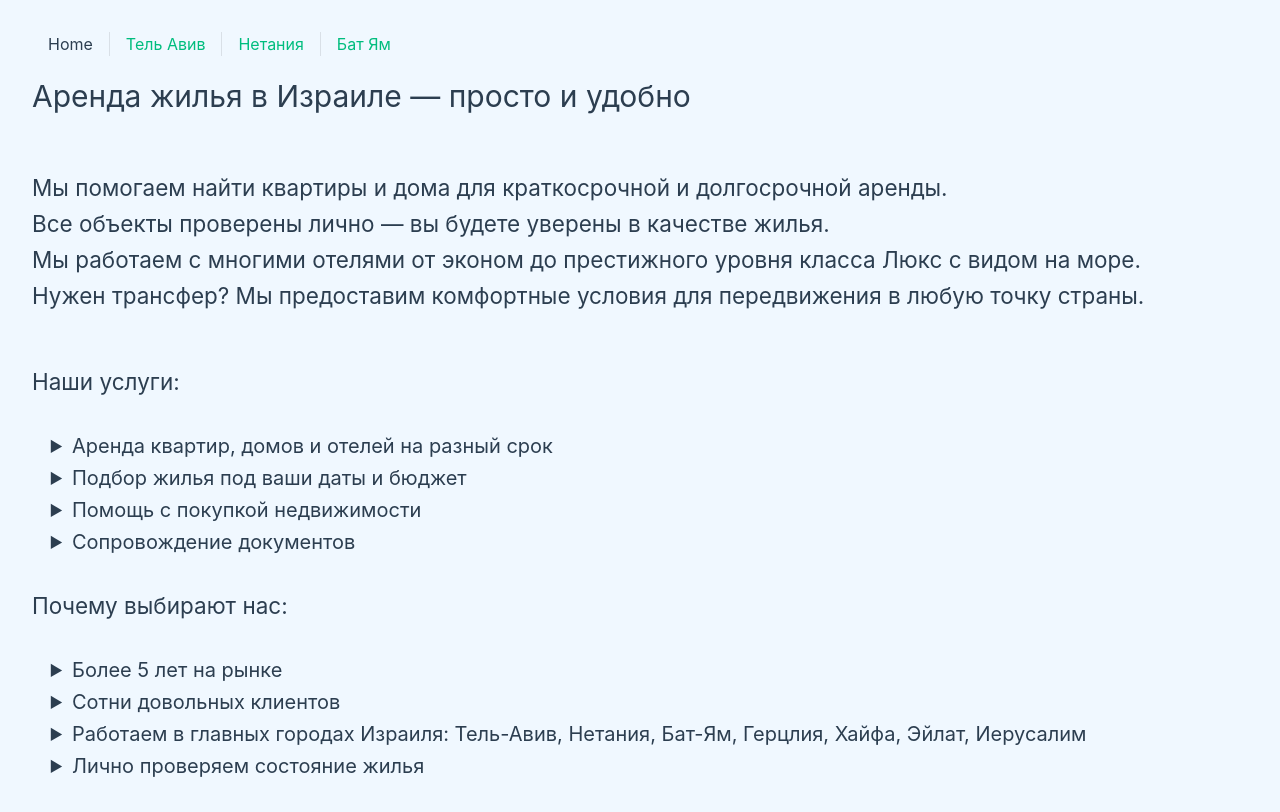
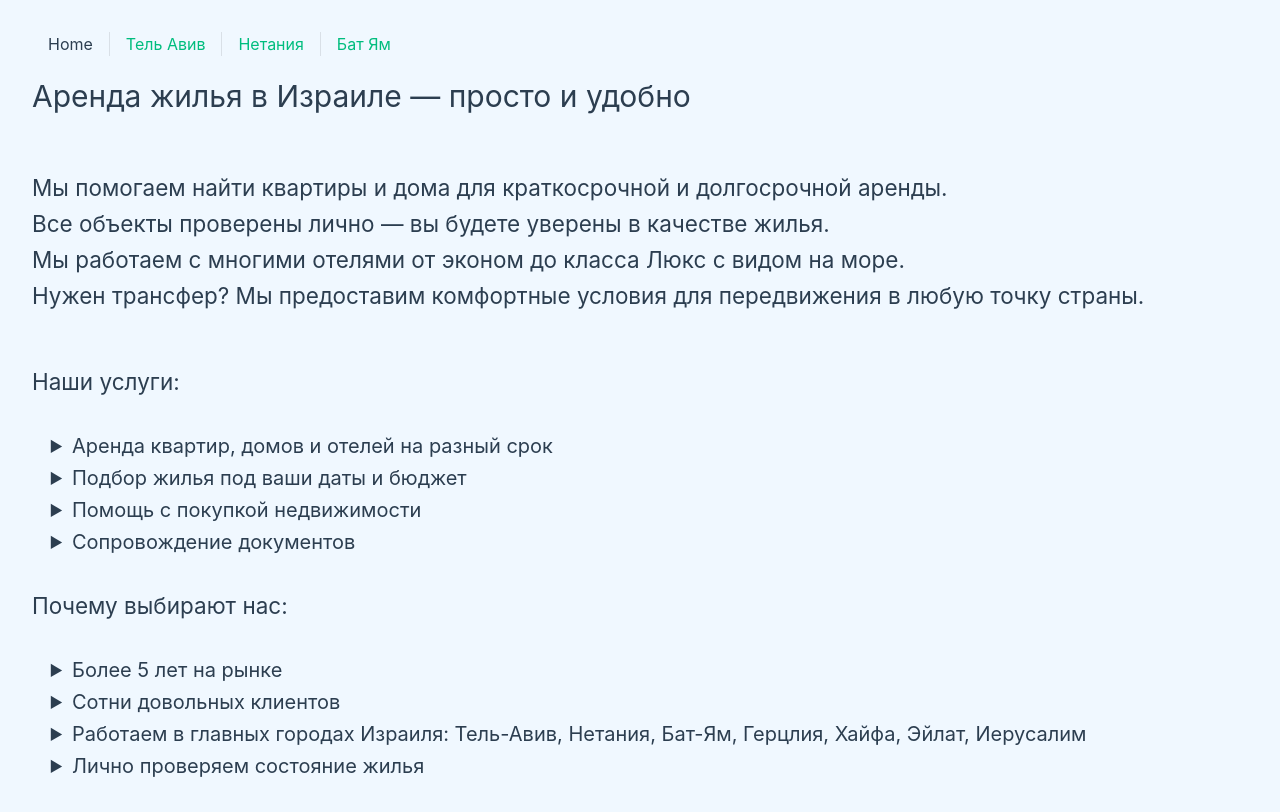
Before and after one commit to EvgeniyKarpuhin/apartments, a Vue app: page / in a window 1280 px wide. Built offline with nearby package versions, Linux system fonts and the light colour scheme.

Commit message:
Update Home.vue

```diff
--- a/src/pages/Home.vue
+++ b/src/pages/Home.vue
@@ -3,7 +3,7 @@
         <h1 class="mrg">Аренда жилья в Израиле — просто и удобно</h1>
         <h2 class="mrg">Мы помогаем найти квартиры и дома для краткосрочной и долгосрочной аренды.<br>
             Все объекты проверены лично — вы будете уверены в качестве жилья.<br>
-            Мы работаем с многими отелями от эконом до престижного уровня класса Люкс с видом на море.<br>
+            Мы работаем с многими отелями от эконом до класса Люкс с видом на море.<br>
             Нужен трансфер? Мы предоставим комфортные условия для передвижения в любую точку страны.
         </h2>
 
```
